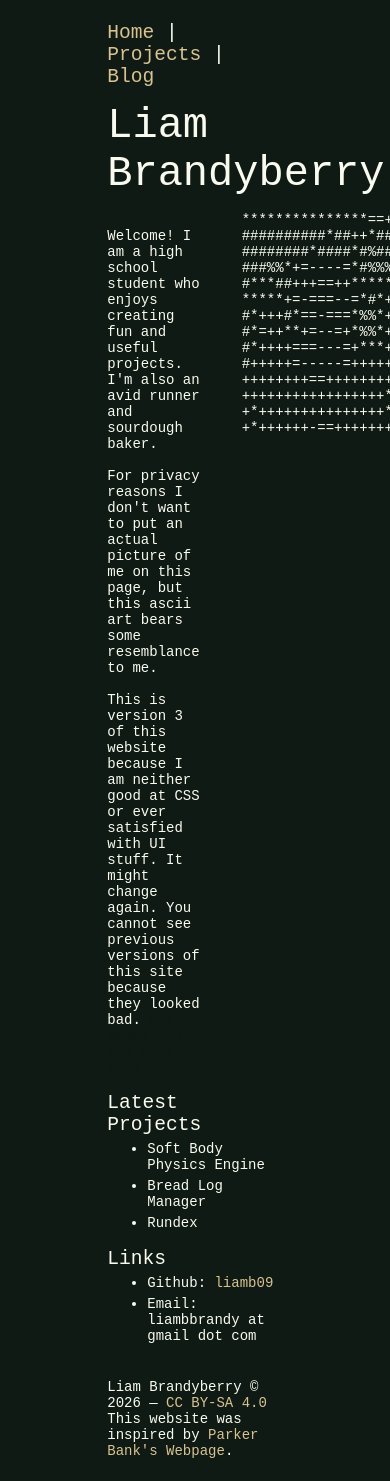
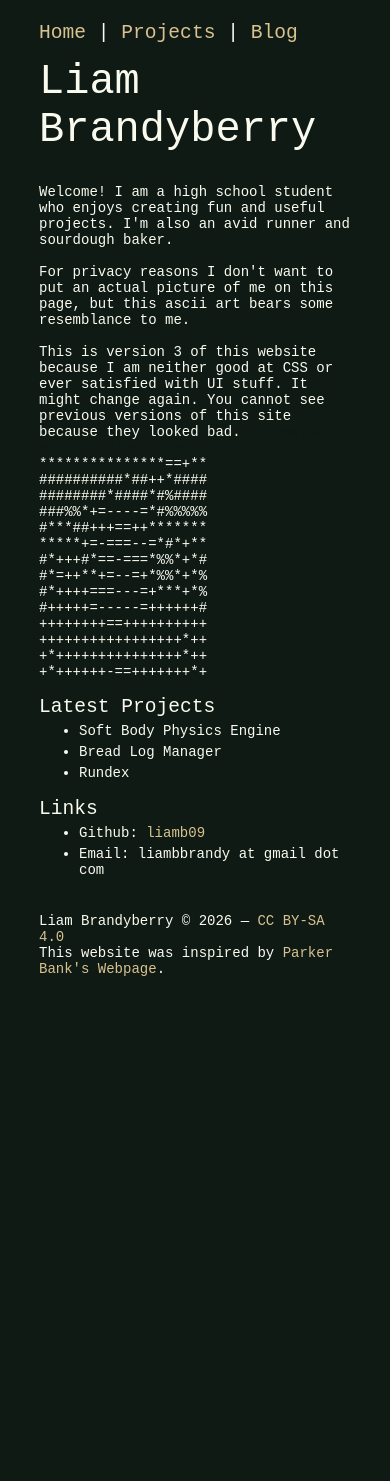
Before and after one commit to liamb09/liamb09.github.io, a Jekyll site: the page built from index.html, in a window 390 px wide. Built offline with Jekyll 4.4.1, drawn with Linux system fonts in a browser that asks for light colours; after the commit the page ends 999 px from its top, so only the background shows below that.

Commit message:
Make responsive

```diff
--- a/_layouts/post.html
+++ b/_layouts/post.html
@@ -5,7 +5,7 @@
         <meta charset="UTF-8" />
         <meta name="viewport" content="width=device-width, initial-scale=1.0" />
         <title>{{ page.title }}</title>
-        <link rel="icon" type="image/x-icon" href="assets/favicon.svg">
+        <link rel="icon" type="image/x-icon" href="{{ 'assets/favicon.svg' | relative_url }}">
         <link rel="stylesheet" href="{{ 'src/css/styles.css' | relative_url }}" />
     </head>
     <h1>{{ page.title }}</h1>
--- a/src/css/styles.css
+++ b/src/css/styles.css
@@ -184,3 +184,25 @@ video {
     font-size: var(--small-font-size);
     color: var(--light-grey);
 }
+
+@media (min-width: 850px) and (max-width: 1200px)  {
+    body {
+        width: 70%;
+    }
+}
+
+@media (min-width: 601px) and (max-width: 850px)  {
+    body {
+        width: 80%;
+    }
+}
+
+@media (max-width: 600px)  {
+    body {
+        width: 80%;
+    }
+
+    #container {
+        display: block;
+    }
+}
```
Also changed, not shown: 1 other file.
